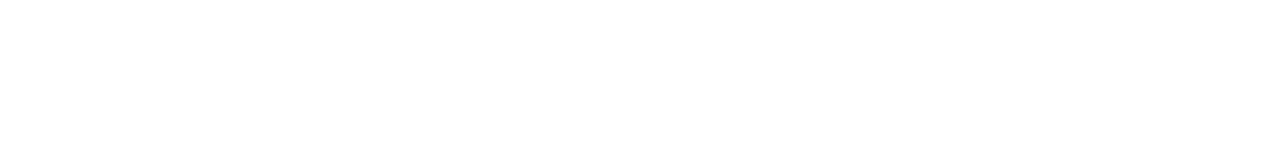
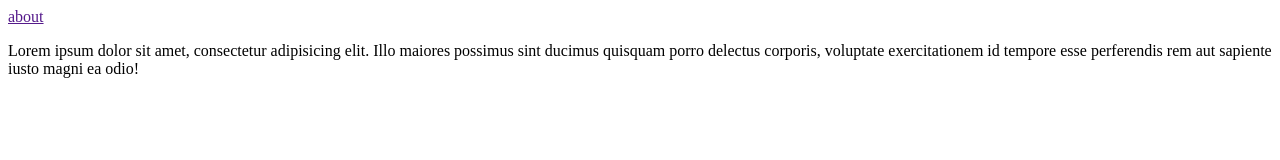
Before and after one commit to Jasurbek77/project, a plain HTML site: page index.html in a window 1280 px wide. Drawn offline with Linux system fonts and the light colour scheme.

Commit message:
about link qoshildi versiya 2

```diff
--- a/index.html
+++ b/index.html
@@ -6,6 +6,7 @@
     <title>git</title>
 </head>
 <body>
-    <a href="" class="about.html"></a>
+    <a href="" class="about.html">about</a>
+    <p>Lorem ipsum dolor sit amet, consectetur adipisicing elit. Illo maiores possimus sint ducimus quisquam porro delectus corporis, voluptate exercitationem id tempore esse perferendis rem aut sapiente iusto magni ea odio!</p>
 </body>
 </html>
```
